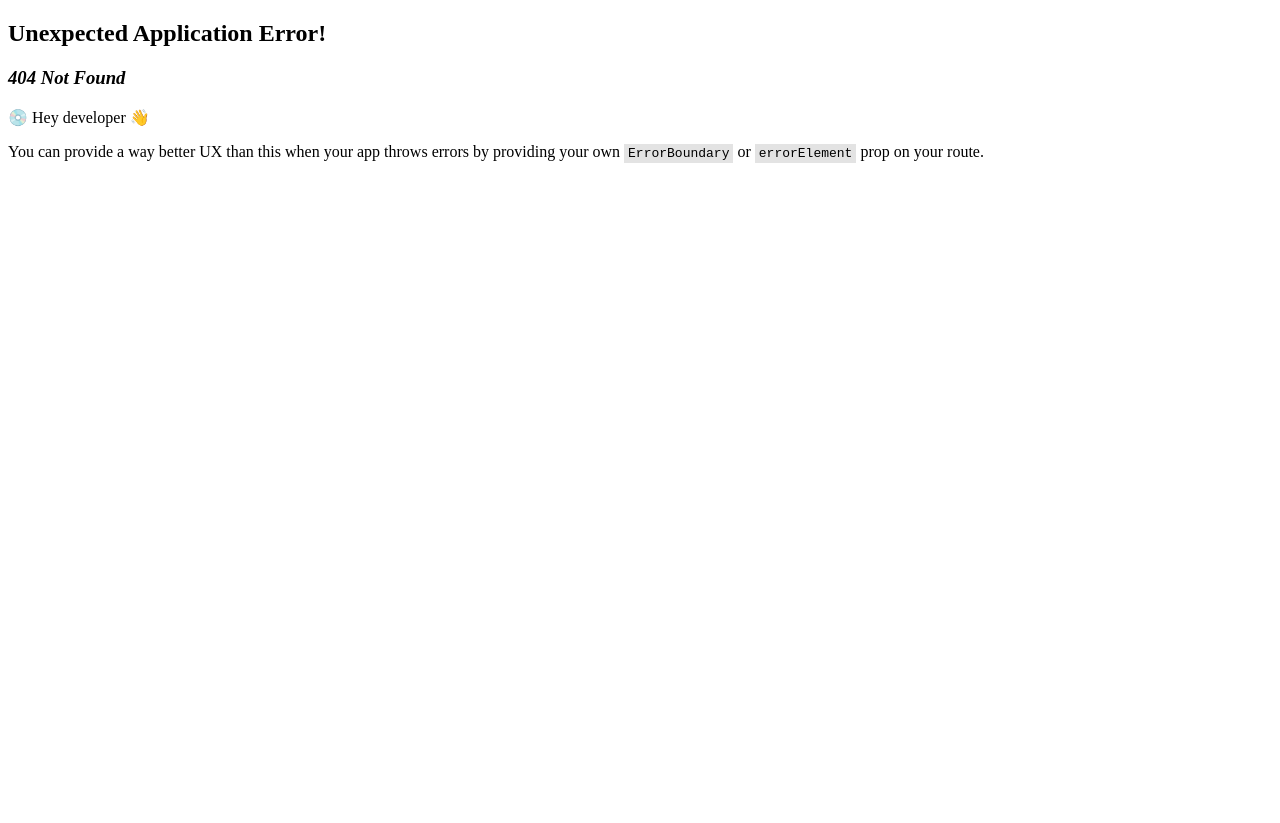
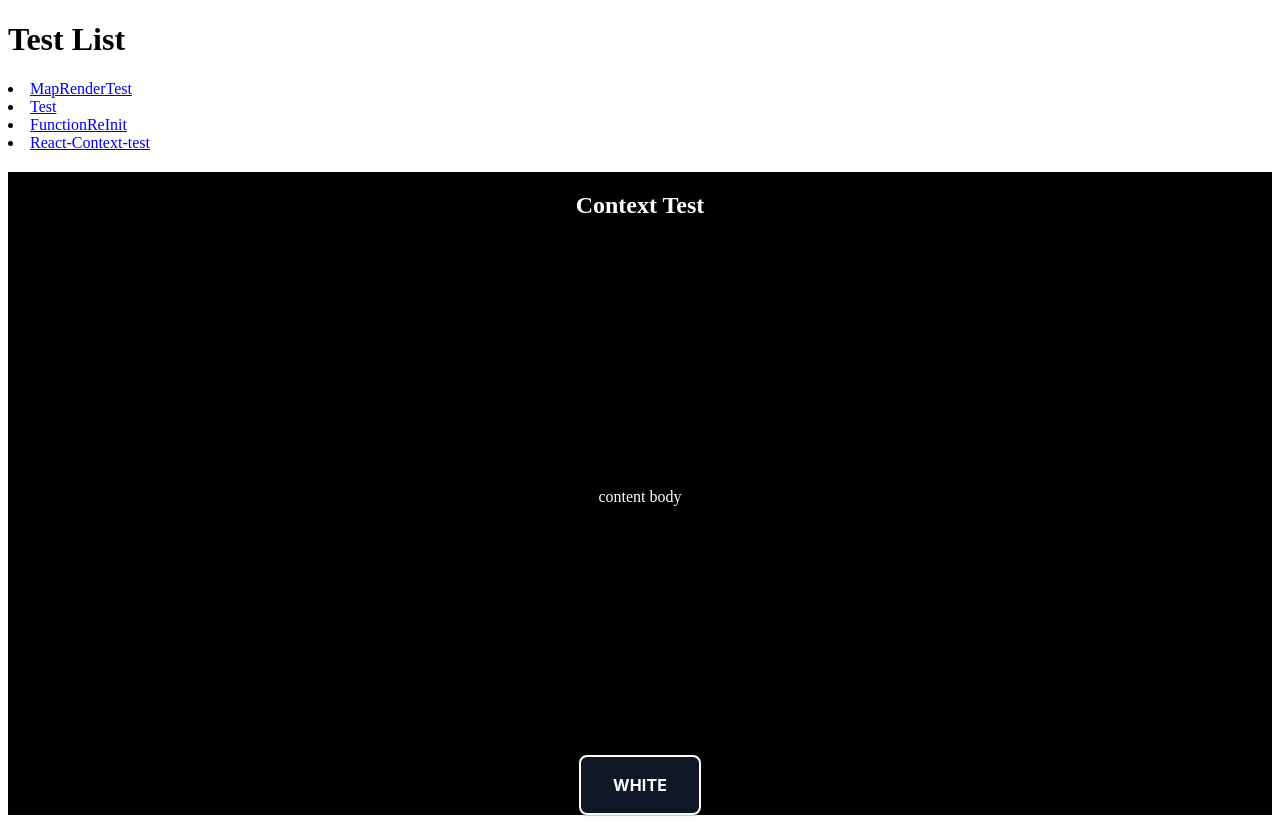
Before and after one commit to Kykim0818/vitereactplayground, a React (Vite) app: page /context-test in a window 1280 px wide. Before the commit this address had no page. Before the commit the page ends 800 px from the top, so only its background shows below. Built offline with nearby package versions, Linux system fonts and the light colour scheme.

Commit message:
React context init setup

```diff
--- a/src/App.tsx
+++ b/src/App.tsx
@@ -16,7 +16,10 @@ function App() {
       <li>
         <Link to={`function-re-init`}>FunctionReInit</Link>
       </li>
-      <div>
+      <li>
+        <Link to={`context-test`}>React-Context-test</Link>
+      </li>
+      <div style={{ marginTop: "20px" }}>
         <Outlet />
       </div>
     </div>
--- /dev/null
+++ b/src/components/Button.tsx
@@ -0,0 +1,123 @@
+import { forwardRef } from "react";
+import styled, { css, CSSProp } from "styled-components";
+
+interface ButtonProps extends React.ButtonHTMLAttributes<HTMLButtonElement> {
+  size: "sm" | "md" | "lg";
+  children: React.ReactNode;
+  theme: "white" | "dark";
+}
+
+export const Button = forwardRef<HTMLButtonElement, ButtonProps>(
+  (props, ref) => {
+    const sizeStyle = SIZES[props.size];
+    const themeStyle = THEME[props.theme];
+    return (
+      <StyledButton
+        sizeStyle={sizeStyle}
+        themeStyle={themeStyle}
+        {...props}
+        ref={ref}
+      >
+        {props.children}
+      </StyledButton>
+    );
+  }
+);
+
+const StyledButton = styled.button<{
+  sizeStyle: CSSProp;
+  themeStyle: CSSProp;
+}>`
+  ${(props) => props.sizeStyle}
+  ${(props) => props.themeStyle}
+
+  display: flex;
+  justify-content: center;
+  align-items: center;
+
+  gap: 8px;
+  margin: 0;
+  padding: var(--button-padding, 12px 16px 12px 16px);
+
+  box-sizing: border-box;
+  box-shadow: 0px 1px 1px rgba(0, 0, 0, 0.25);
+  -moz-box-sizing: border-box;
+  -webkit-box-sizing: border-box;
+
+  border: var(--button-border, 0);
+  border-radius: 8px;
+  cursor: pointer;
+  width: fit-content;
+  height: fit-content;
+
+  font-family: "inter";
+  font-size: var(--button-font-size, 1em);
+  line-height: var(--button-line-height, 1em);
+  text-transform: uppercase;
+  letter-spacing: 0.01em;
+  font-weight: 700;
+  color: #ffffff;
+
+  background-color: var(--button-background-color, --color-status-info);
+  &:hover {
+    background-color: var(--button-color-hover);
+  }
+
+  &:active {
+    background-color: var(--button-color-press);
+  }
+  &:focus {
+    background-color: var(--button-color-focus);
+    outline: 0;
+  }
+
+  &:disabled {
+    pointer-events: none;
+    cursor: default;
+    background-color: #c8c8c8;
+    color: #878585;
+  }
+
+  //
+  -webkit-touch-callout: none; /* iOS Safari */
+  -webkit-user-select: none; /* Safari */
+  -khtml-user-select: none; /* Konqueror HTML */
+  -moz-user-select: none; /* Old versions of Firefox */
+  -ms-user-select: none; /* Internet Explorer/Edge */
+  user-select: none; /* Non-prefixed version, currently
+                                  supported by Chrome, Edge, Opera and Firefox */
+`;
+
+const SIZES = {
+  sm: css`
+    --button-font-size: 14px;
+    --button-line-height: 18px;
+    --button-inner-gap: 4px;
+    --button-padding: 12px 16px 12px 16px;
+  `,
+  md: css`
+    --button-font-size: 16px;
+    --button-line-height: 24px;
+    --button-inner-gap: 4px;
+    --button-padding: 16px 32px 16px 32px;
+  `,
+  lg: css`
+    --button-font-size: 24px;
+    --button-line-height: 32px;
+    --button-inner-gap: 8px;
+    --button-padding: 16px 32px 16px 32px;
+  `,
+} as const;
+
+const THEME = {
+  white: css`
+    --button-background-color: white;
+    --button-font-color: #101828;
+    --button-border: #101828 2.5px solid;
+  `,
+  dark: css`
+    --button-background-color: #101828;
+    --button-font-color: white;
+    --button-border: white 2.5px solid;
+  `,
+};
--- a/src/main.tsx
+++ b/src/main.tsx
@@ -2,6 +2,7 @@ import React from "react";
 import ReactDOM from "react-dom/client";
 import { createBrowserRouter, RouterProvider } from "react-router-dom";
 import App from "./App";
+import { ContextTest } from "./pages/ContextTest";
 import { FunctionReInit } from "./pages/FunctionReInit";
 import { List } from "./pages/List";
 import { MapRenderTest } from "./pages/MapRenderTest";
@@ -23,6 +24,10 @@ const router = createBrowserRouter([
         path: "function-re-init",
         element: <FunctionReInit />,
       },
+      {
+        path: "context-test",
+        element: <ContextTest />,
+      },
     ],
   },
 ]);
--- /dev/null
+++ b/src/pages/ContextTest.tsx
@@ -0,0 +1,35 @@
+import styled from "styled-components";
+import { Button } from "../components/Button";
+
+export const ContextTest = () => {
+  return (
+    <Style.Wrapper>
+      <Style.Title>Context Test</Style.Title>
+      <Style.Body>content body</Style.Body>
+      <Button size="md" theme="dark">
+        White
+      </Button>
+    </Style.Wrapper>
+  );
+};
+
+const Style = {
+  Wrapper: styled.div`
+    display: flex;
+    flex-direction: column;
+    justify-content: center;
+    align-items: center;
+
+    background-color: black;
+  `,
+
+  Title: styled.h2`
+    color: white;
+  `,
+  Body: styled.body`
+    display: flex;
+    align-items: center;
+    color: white;
+    height: 500px;
+  `,
+};
```
